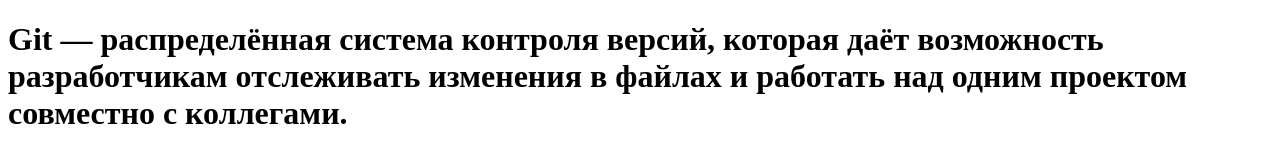
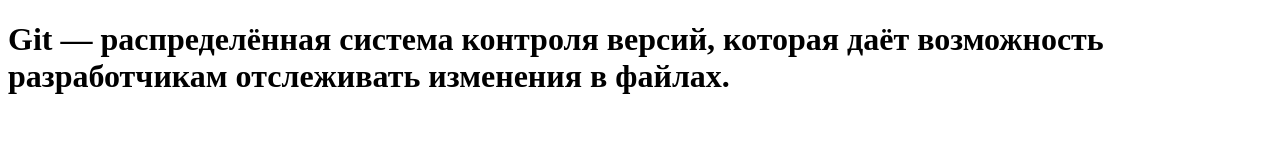
Before and after one commit to Evergaarden/TestProject, a plain HTML site: page index.html in a window 1280 px wide. Drawn offline with Linux system fonts and the light colour scheme.

Commit message:
Update index.html

```diff
--- a/index.html
+++ b/index.html
@@ -6,7 +6,7 @@
 		<link rel="stylesheet" href="css/style.css">
 </head>
 <body>
-<h1><strong>Git</strong> — распределённая система контроля версий, которая даёт возможность разработчикам отслеживать изменения в файлах и работать над одним проектом совместно с коллегами.</h1>
+<h1><strong>Git</strong> — распределённая система контроля версий, которая даёт возможность разработчикам отслеживать изменения в файлах.</h1>
 </body>
 </html>
 <!--
```
